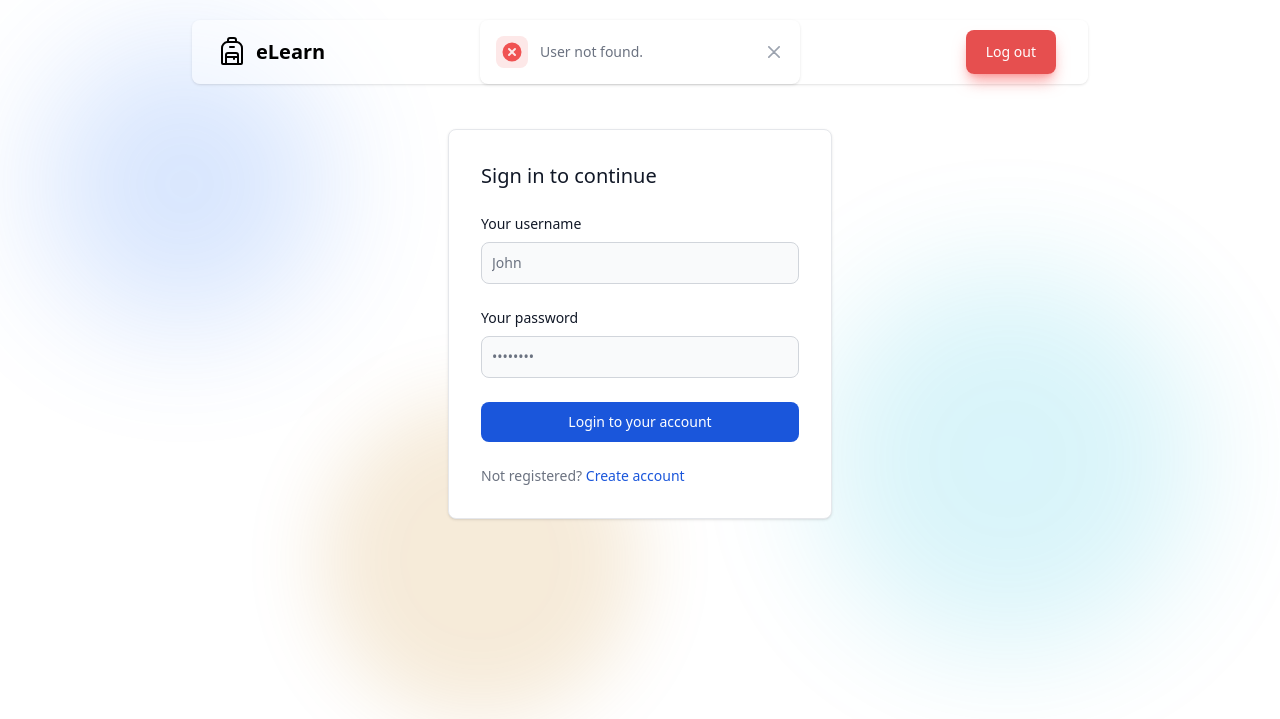
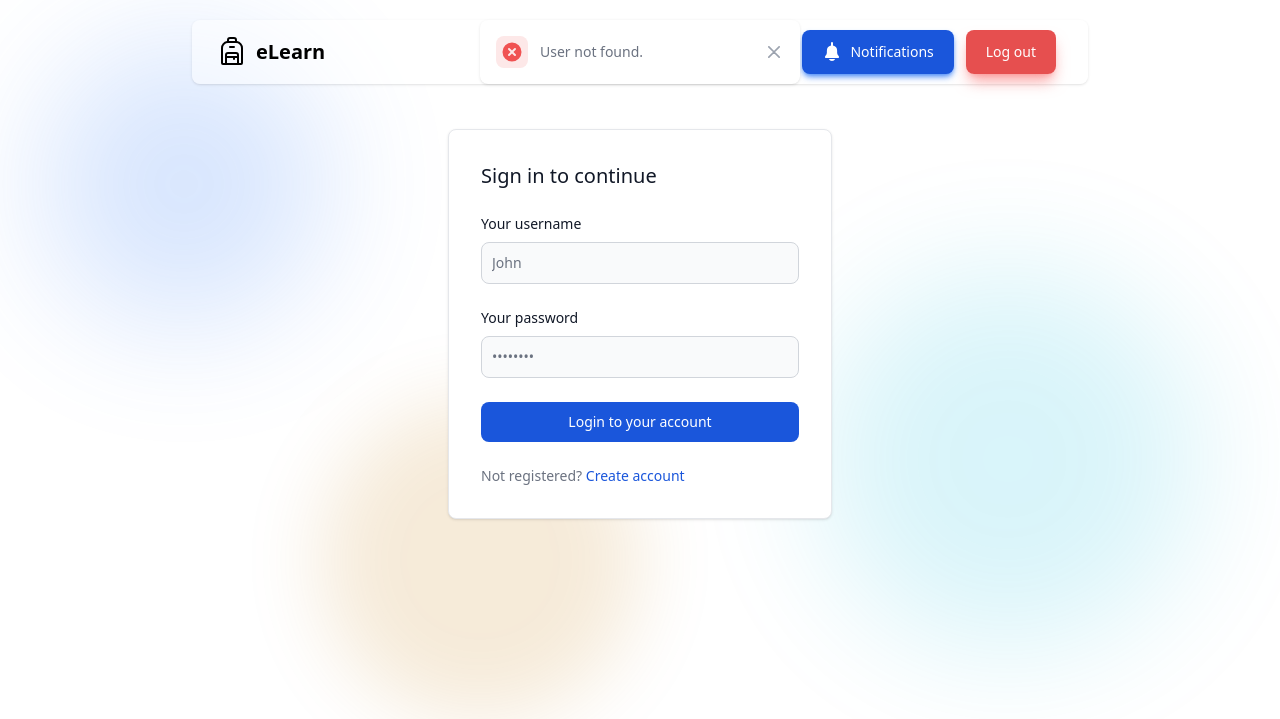
Before and after one commit to Jx1126/awd-final, a Django app: page /user/home/ in a window 1280 px wide. Shown: the top 719 px of the page. Run offline with Django 5.2, Linux system fonts and the light colour scheme; the visitor is signed in with stand-in values (Sample User, id 1); style sheets or scripts are compiled from the project's sources; parts of the project's set-up code (start-up, migrations or seed data) failed here and were passed over; some libraries are stand-ins or nearby versions.

Commit message:
feat(notification): add notification system for course enrollment and material uploads

```diff
--- a/elearning/templates/base.html
+++ b/elearning/templates/base.html
@@ -62,7 +62,6 @@
 
   {% comment %} Header Navigation Bar {% endcomment %}
   <header>
-
     <nav class="bg-white/50 border-gray-200 px-4 lg:px-6 py-2.5 mx-10 sm:mx-24 md:mx-36 lg:mx-48 shadow-sm rounded-lg mt-5">
       <div class="flex flex-wrap justify-between items-center mx-auto max-w-screen-xl">
         <a {% if user.is_authenticated %} href="/user/home/" {% else %} href="#" {% endif %} class="flex items-center gap-2">
@@ -71,7 +70,50 @@
         </a>
         <div class="flex items-center lg:order-2">
             {% if user.is_authenticated %}
+
+            {% comment %} Notification Dropdown {% endcomment %}
+            <div class="flex justify-end gap-3">
+              <button id="dropdownNotificationButton" data-dropdown-toggle="dropdownNotification" class="relative inline-flex items-center transition ease-in-out hover:cursor-pointer shadow-md shadow-blue-500/80 px-5 py-3 text-sm font-medium text-center text-white bg-blue-700 rounded-lg hover:bg-blue-800 focus:ring-4 focus:outline-none focus:ring-blue-300">
+                <svg class="w-5 h-5 me-2" aria-hidden="true" xmlns="http://www.w3.org/2000/svg" fill="currentColor" viewBox="0 0 14 20"><path d="M12.133 10.632v-1.8A5.406 5.406 0 0 0 7.979 3.57.946.946 0 0 0 8 3.464V1.1a1 1 0 0 0-2 0v2.364a.946.946 0 0 0 .021.106 5.406 5.406 0 0 0-4.154 5.262v1.8C1.867 13.018 0 13.614 0 14.807 0 15.4 0 16 .538 16h12.924C14 16 14 15.4 14 14.807c0-1.193-1.867-1.789-1.867-4.175ZM3.823 17a3.453 3.453 0 0 0 6.354 0H3.823Z"/></svg>
+                <span class="sr-only">Notifications</span>
+                Notifications
+                {% if notifications_count > 0 %}
+                  <div class="absolute inline-flex items-center justify-center w-6 h-6 text-xs font-bold text-white bg-red-500 border-2 border-white rounded-full -top-2 -end-2">
+                    {{ notifications_count }}
+                  </div>
+                {% endif %}
+              </button>
+
+              <div id="dropdownNotification" class="z-20 hidden w-full max-w-sm bg-white divide-y divide-gray-100 rounded-lg shadow-sm" aria-labelledby="dropdownNotificationButton">
+                <div class="block px-4 py-2 font-medium text-center text-gray-700 rounded-t-lg bg-gray-50">
+                  Notifications
+                </div>
+                <ul class="max-h-56 h-auto w-full overflow-y-auto">
+                  {% if notifications_count <= 0 %}
+                    <p class="px-4 py-3 text-sm text-center text-gray-500">No new notifications at the moment..</p>
+                  {% else %}
+                    {% for notification in notifications %}
+                      <li class="divide-y divide-gray-100">
+                        <div class="flex px-4 py-3">
+                          <div class="w-full ps-3">
+                            <div class="text-gray-500 text-sm mb-1.5">{{ notification.message }}</div>
+                            <div class="text-xs text-blue-600 dark:text-blue-500">{{ notification.time_created }}</div>
+                          </div>
+                      </li>
+                    {% endfor %}
+                  {% endif %}
+                </ul>
+                <a href="/user/notification/" class="block py-2 text-sm font-medium text-center text-gray-900 rounded-b-lg bg-gray-50 hover:bg-gray-100">
+                  <div class="inline-flex items-center">
+                    <svg class="w-4 h-4 me-2 text-gray-500" aria-hidden="true" xmlns="http://www.w3.org/2000/svg" fill="currentColor" viewBox="0 0 20 14"><path d="M10 0C4.612 0 0 5.336 0 7c0 1.742 3.546 7 10 7 6.454 0 10-5.258 10-7 0-1.664-4.612-7-10-7Zm0 10a3 3 0 1 1 0-6 3 3 0 0 1 0 6Z"/></svg>
+                    View all
+                  </div>
+                </a>
+              </div>
+
               <a href="/user/logout/" class="px-5 py-3 me-2 text-sm font-medium text-white bg-red-600/80 shadow-lg ease-in-out transition shadow-red-400/70 rounded-lg hover:bg-red-700 focus:ring-4 focus:ring-red-300 focus:outline-none">Log out</a>
+            </div>
+
             {% else %}
               <a href="/user/login/" class="text-gray-800 hover:bg-gray-50 focus:ring-4 focus:ring-gray-300 font-medium rounded-lg text-sm me-2 lg:px-5 py-3 px-5 lg:py-2.5 mr-2 focus:outline-none">Log in</a>
               <a href="/user/register/" class="px-5 py-3 me-2 text-sm font-medium text-white bg-blue-700 rounded-lg shadow-lg ease-in-out transition shadow-blue-400/70 hover:bg-blue-800 focus:ring-4 focus:ring-blue-300 focus:outline-none">Get started</a>
@@ -79,7 +121,7 @@
           </div>
         </div>
       </nav>
-    </header>
+  </header>
 
   {% comment %} Background Blobs {% endcomment %}
   <div class="fixed inset-0 -z-10 overflow-hidden">
--- a/elearning/users/views.py
+++ b/elearning/users/views.py
@@ -6,6 +6,7 @@
 from django.contrib.auth.decorators import login_required
 from courses.models import Course
 from .models import AppUser
+from courses.models import Notification
 
 def user_register(request):
 
@@ -86,6 +87,8 @@
 
   status_list = UserStatusUpdate.objects.filter(user=request.user).order_by('-time_posted')
   own_profile = (request.user == app_user.user)
+  notifications = Notification.objects.filter(user=app_user).order_by('-time_created')
+  notifications_count = Notification.objects.filter(user=app_user, read=False).count()
 
   if app_user.is_teacher:
     teacher_courses = Course.objects.filter(created_by=app_user).order_by('-time_created')
@@ -110,9 +113,9 @@
 
   # Renders the homepage based on the user's role
   if app_user.is_student:
-    return render(request, 'users/student_homepage.html', {'status_list': status_list, 'status_form': status_form, 'student_courses': student_courses, 'enrolled_courses': enrolled_courses, 'own_profile': own_profile})
+    return render(request, 'users/student_homepage.html', {'status_list': status_list, 'status_form': status_form, 'student_courses': student_courses, 'enrolled_courses': enrolled_courses, 'own_profile': own_profile, 'notifications': notifications, 'notifications_count': notifications_count})
   elif app_user.is_teacher:
-    return render(request, 'users/teacher_homepage.html', {'status_list': status_list, 'status_form': status_form, 'teacher_courses': teacher_courses, 'own_profile': own_profile})
+    return render(request, 'users/teacher_homepage.html', {'status_list': status_list, 'status_form': status_form, 'teacher_courses': teacher_courses, 'own_profile': own_profile, 'notifications': notifications, 'notifications_count': notifications_count})
   else:
     messages.error(request, 'Pleaes login to view this page.')
     return HttpResponseRedirect('/user/login/')
@@ -163,3 +166,11 @@
 
   messages.error(request, 'Please log in to continue.')
   return HttpResponseRedirect('/user/login/')
+
+@login_required
+def all_notifications(request):
+  app_user = AppUser.objects.get(user=request.user)
+  notifications = Notification.objects.filter(user=app_user).order_by('-time_created')
+  notifications.update(read=True)
+
+  return render(request, 'users/notifications.html', {'notifications': notifications})
```
Also changed, not shown: elearning/courses/models.py (+9 -0 lines), elearning/courses/views.py (+7 -1 lines), elearning/courses/migrations/0005_notification.py (added).
